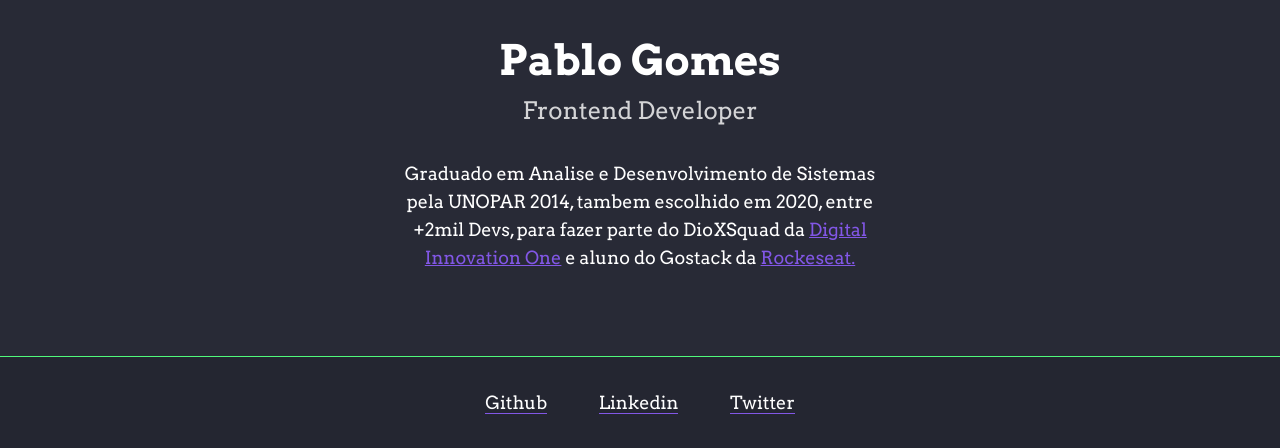
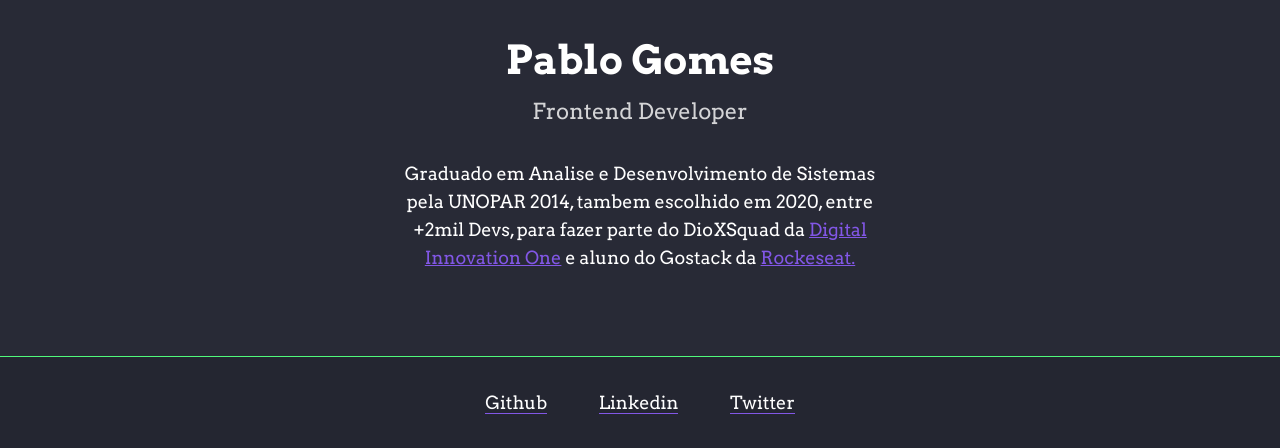
Before and after one commit to pablojr17/pablogomes, a plain HTML site: page index.html in a window 1280 px wide. Shown: the part 332-780 px from the top of the page. Drawn offline with Linux system fonts and the light colour scheme.

```diff
--- a/styles/styles.css
+++ b/styles/styles.css
@@ -52,13 +52,13 @@ header {
 }
 
 #wrapper h1 {
-  font-size: 42px;
+  font-size: 40px;
   line-height: 52px;
   font-weight: bold;
 }
 
 #wrapper h2 {
-  font-size: 24px;
+  font-size: 22px;
   line-height: 34px;
   font-weight: normal;
   margin-top: 8px;
```
